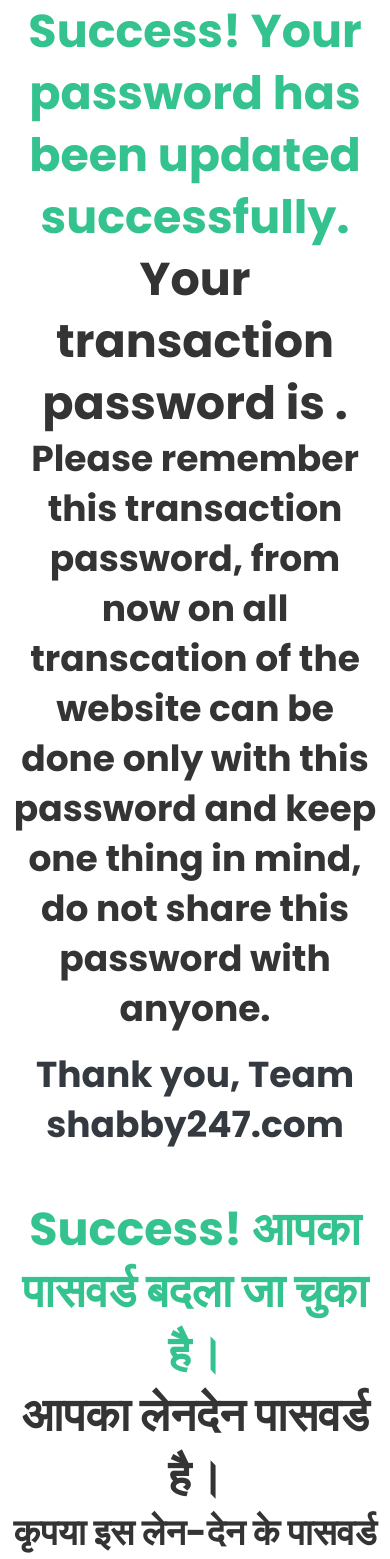
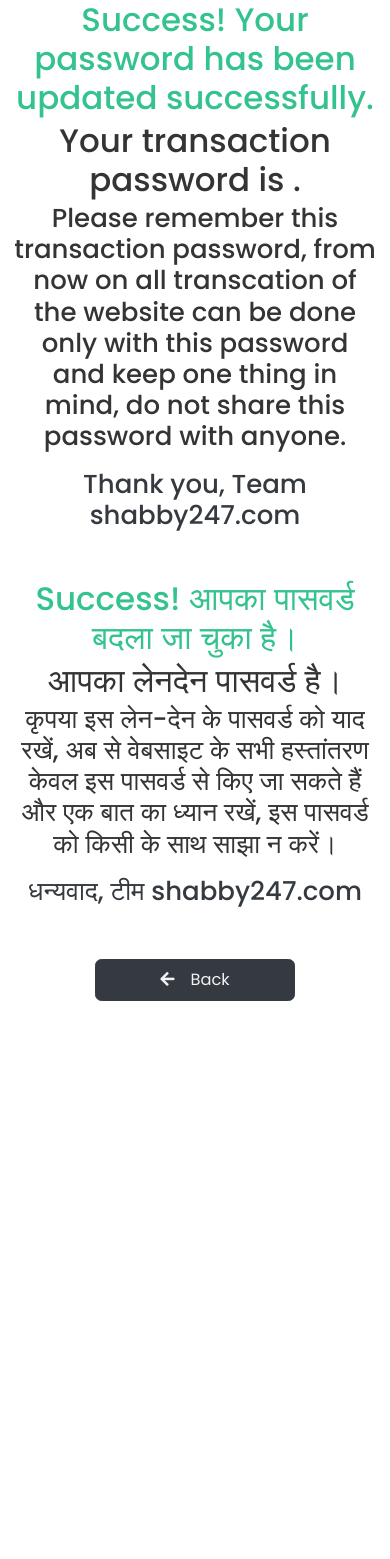
Before and after one commit to sabbiralternative/shabby_admin, a React (Vite) app: page /change-password-success in a window 390 px wide. Shown: the top 1559 px of the page. After the commit the page ends 1001 px from the top, so only its background shows below. Built offline with nearby package versions, Linux system fonts and the light colour scheme.

Commit message:
sidebar for mobile

```diff
--- a/index.html
+++ b/index.html
@@ -25,7 +25,7 @@
 
     <link rel="stylesheet" href="/src/static/admin/css/embed.css" />
   </head>
-  <body data-sidebar="dark">
+  <body data-sidebar="dark" class="">
     <div id="root"></div>
 
     <script type="module" src="/src/main.jsx"></script>
--- a/src/App.jsx
+++ b/src/App.jsx
@@ -2,30 +2,24 @@
 import Navbar from "./components/Navbar/Navbar";
 import Sidebar from "./components/Sidebar/Sidebar";
 import Footer from "./components/Footer/Footer";
-import { useEffect, useState } from "react";
+import { useEffect } from "react";
 import Success from "./components/Notification/Success";
 import UseContextState from "./hooks/UseContextState";
 import { config } from "./utils/config";
 
 const App = () => {
-  const [toggleSidebar, setToggleSidebar] = useState(true);
   const { loginSuccess, setLoginSuccess } = UseContextState();
   const pageTitle = config?.result?.settings?.siteTitle;
   useEffect(() => {
     document.title = pageTitle;
   }, [pageTitle]);
 
-
   return (
-    <div
-      className={`${toggleSidebar ? "sidebar-enable" : "vertical-collpsed"}`}
-    >
+    <div>
       {loginSuccess && (
         <Success message={loginSuccess} setMessage={setLoginSuccess} />
       )}
       <Navbar
-        toggleSidebar={toggleSidebar}
-        setToggleSidebar={setToggleSidebar}
       />
       <Sidebar />
       <div data-v-b00d14ae="" className="main-content">
--- a/src/components/ChangeLoginSuccess/ChangeLoginSuccess.jsx
+++ b/src/components/ChangeLoginSuccess/ChangeLoginSuccess.jsx
@@ -15,12 +15,16 @@
       <div className="vertical-collpsed">
         <div className="cp-success-box">
           <div className="text-center container">
-            <h1>
+            <h1 style={{
+              fontSize:'2.03125rem',fontWeight:'500',lineHeight:'1.2'
+            }}>
               <span className="text-success">
                 Success! Your password has been updated successfully.
               </span>
             </h1>
-            <h1>
+            <h1 style={{
+              fontSize:'2.03125rem',fontWeight:'500',lineHeight:'1.2',margin:'4px'
+            }}>
               Your transaction password is
               <span className="text-info token-box">
                 {" "}
@@ -28,19 +32,33 @@
               </span>
               .
             </h1>
-            <h2>
+            <h2
+            style={{
+              fontSize:'1.625rem',fontWeight:'500',lineHeight:'1.2',margin:'2px'
+            }}
+            >
               Please remember this transaction password, from now on all
               transcation of the website can be done only with this password and
               keep one thing in mind, do not share this password with anyone.
             </h2>
-            <h2 className="mt-3 text-dark">Thank you, Team {URL}</h2>
+            <h2 style={{
+              fontSize:'1.625rem',fontWeight:'500',lineHeight:'1.2',margin:'4px'
+            }} className="mt-3 text-dark">Thank you, Team {URL}</h2>
             <div className="font-hindi">
-              <h1 className="mt-5">
+              <h1
+              style={{
+                fontSize:'2.03125rem',fontWeight:'500',lineHeight:'1.2',margin:'4px'
+              }}
+              className="mt-5">
                 <span className="text-success">
                   Success! आपका पासवर्ड बदला जा चुका है।
                 </span>
               </h1>
-              <h1>
+              <h1
+              style={{
+                fontSize:'2.03125rem',fontWeight:'500',lineHeight:'1.2',margin:'4px'
+              }}
+              >
                 आपका लेनदेन पासवर्ड
                 <span className="text-info token-box">
                   {" "}
@@ -48,12 +66,18 @@
                 </span>{" "}
                 है।
               </h1>
-              <h2>
+              <h2 style={{
+              fontSize:'1.625rem',fontWeight:'500',lineHeight:'1.2',margin:'4px'
+            }}>
                 कृपया इस लेन-देन के पासवर्ड को याद रखें, अब से वेबसाइट के सभी
                 हस्तांतरण केवल इस पासवर्ड से किए जा सकते हैं और एक बात का ध्यान
                 रखें, इस पासवर्ड को किसी के साथ साझा न करें।
               </h2>
-              <h2 className="mt-3 text-dark">धन्यवाद, टीम {URL}</h2>
+              <h2
+              style={{
+                fontSize:'1.625rem',fontWeight:'500',lineHeight:'1.2',margin:'4px',marginTop:'1.3rem'
+              }}
+              className="mt-3 text-dark">धन्यवाद, टीम {URL}</h2>
             </div>
             <Link
               to="/login"
--- a/src/components/Navbar/Dropdown.jsx
+++ b/src/components/Navbar/Dropdown.jsx
@@ -1,7 +1,13 @@
 import { useEffect, useRef } from "react";
 import { Link } from "react-router-dom";
 
-const Dropdown = ({ showDropdown, setShowDropdown,setChangePassDropdown }) => {
+const Dropdown = ({
+  showDropdown,
+  setShowDropdown,
+  setChangePassDropdown,
+  showRules,
+  setShowRules,
+}) => {
   const dropdownRef = useRef();
   /* Close dropdown click outside the dropdown */
   useEffect(() => {
@@ -31,7 +37,7 @@
       aria-labelledby="__BVID__18__BV_toggle_"
     >
       {/*  <!-- show --> */}
-      <div className="dropdown d-sm-none ml-1 mr-1">
+      {/* <div className="dropdown d-sm-none ml-1 mr-1">
         <div className="bal-box">
           <span className="balance nowrap">
             Pts:{" "}
@@ -40,24 +46,29 @@
             </span>
           </span>
         </div>
-      </div>
-      <Link className="dropdown-item d-sm-none">
+      </div> */}
+      <a
+        onClick={() => setShowRules(!showRules)}
+        style={{ cursor: "pointer" }}
+        className="dropdown-item d-sm-none"
+      >
         <i className="fas fa-info-circle mr-1"></i> Rules
-      </Link>
+      </a>
       <Link
-      to='/secureAuth'
-      onClick={()=> setShowDropdown(false)}
-      className="dropdown-item">
+        to="/secureAuth"
+        onClick={() => setShowDropdown(false)}
+        className="dropdown-item"
+      >
         <i className="bx bx-lock-open font-size-16 align-middle mr-1"></i>
         Secure Auth
       </Link>
       <a
-      onClick={()=>{
-        setChangePassDropdown(true)
-        setShowDropdown(false)
-      }}
-      className="dropdown-item"
-      style={{cursor:'pointer'}}
+        onClick={() => {
+          setChangePassDropdown(true);
+          setShowDropdown(false);
+        }}
+        className="dropdown-item"
+        style={{ cursor: "pointer" }}
       >
         <i className="bx bx-wallet font-size-16 align-middle mr-1"></i>
         Change Password
--- a/src/components/Navbar/Navbar.jsx
+++ b/src/components/Navbar/Navbar.jsx
@@ -1,16 +1,48 @@
-import { useState } from "react";
+import { useEffect, useState } from "react";
 import { Link } from "react-router-dom";
 import Dropdown from "./Dropdown";
 import Rules from "../Modal/Rules";
 import ChangePasswordDropdown from "../Modal/ChangePasswordDropdown";
 import UseBalance from "../../hooks/UseBalance";
 
-const Navbar = ({ toggleSidebar, setToggleSidebar }) => {
+const Navbar = () => {
   const role = localStorage.getItem("adminName");
   const [showDropdown, setShowDropdown] = useState(false);
   const [showRules, setShowRules] = useState(false);
   const [changePassDropdown, setChangePassDropdown] = useState(false);
   const [balance] = UseBalance();
+  const [sidebarMobile, setSidebarMobile] = useState(false);
+  const [sidebarDesktop, setSidebarDesktop] = useState(false);
+
+  const handleButtonClick = () => {
+    if (window.innerWidth > 1000) {
+      setSidebarDesktop(!sidebarDesktop);
+    } else {
+      setSidebarMobile(!sidebarMobile);
+    }
+  };
+
+  useEffect(() => {
+    const body = document.body;
+    if (window.innerWidth > 1000) {
+      if (sidebarDesktop) {
+        body.classList.remove("vertical-collpsed");
+        body.classList.add("sidebar-enable");
+      } else {
+        body.classList.remove("sidebar-enable");
+        body.classList.add("vertical-collpsed");
+      }
+    } else if (window.innerWidth < 1000) {
+      if (sidebarMobile) {
+        body.classList.remove("sidebar-enable");
+        body.classList.add("sidebar-enable");
+      } else {
+        body.classList.remove("vertical-collpsed");
+        body.classList.remove("sidebar-enable");
+      }
+    }
+  }, [sidebarMobile, sidebarDesktop]);
+
   return (
     <header data-v-b00d14ae="" id="page-topbar">
       <div className="navbar-header">
@@ -27,7 +59,7 @@
             </Link>
           </div>
           <button
-            onClick={() => setToggleSidebar(!toggleSidebar)}
+            onClick={handleButtonClick}
             id="vertical-menu-btn"
             type="button"
             className="btn btn-sm px-3 font-size-16 header-item"
@@ -222,6 +254,8 @@
               setShowDropdown={setShowDropdown}
               changePassDropdown={changePassDropdown}
               setChangePassDropdown={setChangePassDropdown}
+              showRules={showRules}
+              setShowRules={setShowRules}
             />
             {/* Rules */}
             {showRules && (
```
